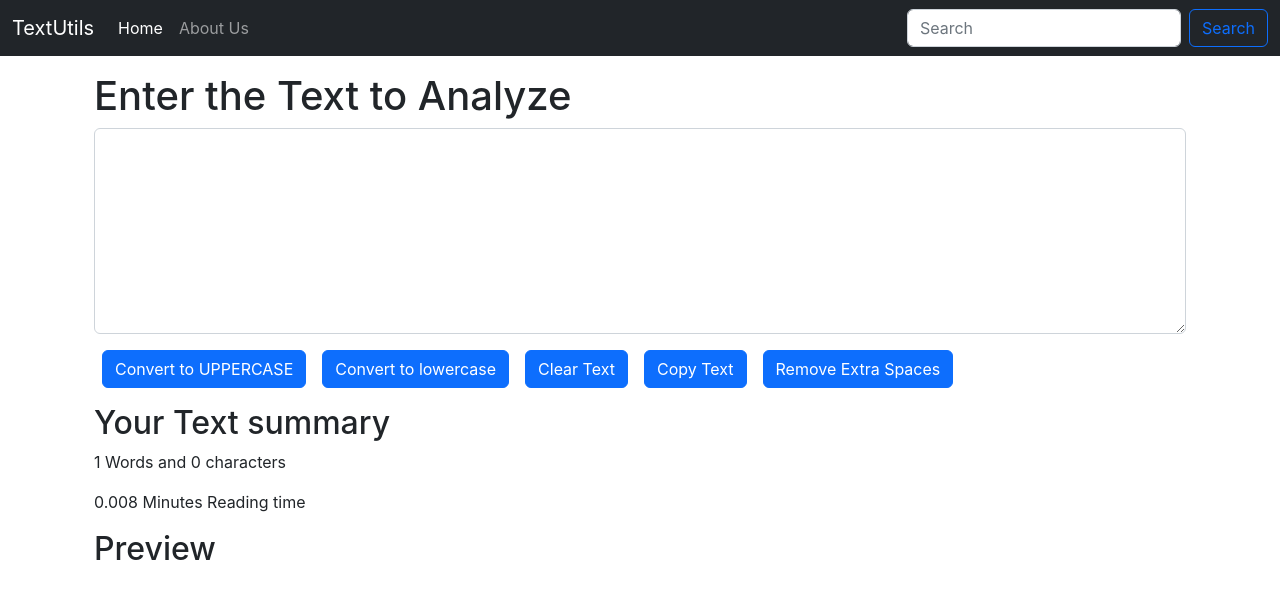
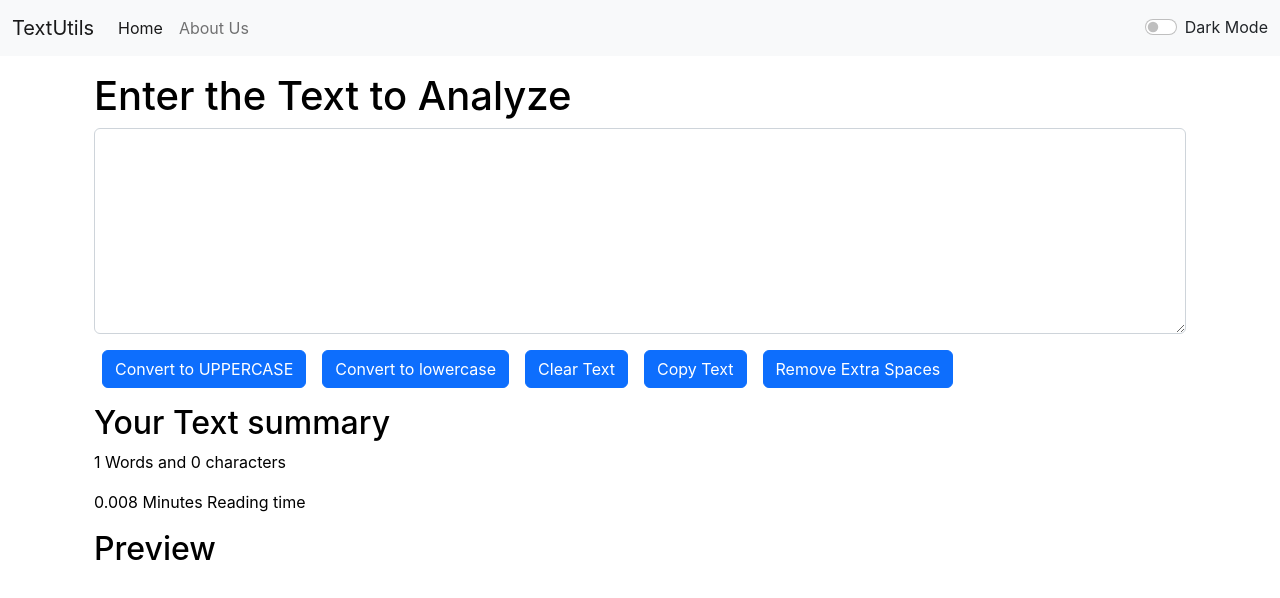
Before and after one commit to VenusTokyo/TextUtils-React-App, a React (Create React App) app: page / in a window 1280 px wide. Shown: the top 598 px of the page. Built offline with nearby package versions, Linux system fonts and the light colour scheme.

Commit message:
making dark mode button

```diff
--- a/src/App.js
+++ b/src/App.js
@@ -1,4 +1,4 @@
-import React from "react";
+import React, { useState } from "react";
 // import logo from "./logo.svg";
 import "./App.css";
 import About from "./components/About";
@@ -6,14 +6,26 @@
 import TextForm from "./components/TextForm";
 
 function App() {
-  return(
+  const [mode, setMode] = useState('light') //whether dark mode is enabled or not
+  const toggleMode = () => {
+    if (mode === 'light') {
+      setMode('dark')
+      document.body.style.backgroundColor = '#343a40'
+    }
+    else {
+      setMode('light')
+      document.body.style.backgroundColor = 'white'
+    }
+
+  }
+  return (
     <>
 
-      <Navbar title ="TextUtils" aboutText="About Us"/>
+      <Navbar title="TextUtils" aboutText="About Us" mode={mode} toggleMode={toggleMode} />
       <div className="container my-3">
-      {/* here my-3 is for margin in y axis */}
-      <TextForm heading="Enter the Text to Analyze"/>
-      {/* <About/> */}
+        {/* here my-3 is for margin in y axis */}
+        <TextForm heading="Enter the Text to Analyze" mode={mode}/>
+        {/* <About/> */}
       </div>
     </>
   );
--- a/src/components/Navbar.js
+++ b/src/components/Navbar.js
@@ -6,7 +6,7 @@
 
 export default function Navbar(props) {
     return (
-    <nav className="navbar navbar-expand-lg navbar-dark bg-dark">
+        <nav className={`navbar navbar-expand-lg navbar-${props.mode} bg-${props.mode}`}>
             <div className="container-fluid">
                 <a className="navbar-brand" href="/">{props.title}</a>
                 <button className="navbar-toggler" type="button" data-bs-toggle="collapse" data-bs-target="#navbarSupportedContent" aria-controls="navbarSupportedContent" aria-expanded="false" aria-label="Toggle navigation">
@@ -21,20 +21,26 @@
                             <a className="nav-link" href="/">{props.aboutText}</a>
                         </li>
                     </ul>
-        <form className="d-flex" role="search">
+                    <div className={`form-check form-switch text-${props.mode==='light'?'dark':'light'}`}>
+                        <input className="form-check-input" onClick={props.toggleMode} type="checkbox" role="switch" id="flexSwitchCheckDefault" />
+                        <label className="form-check-label" htmlFor="flexSwitchCheckDefault">Dark Mode</label>
+                    </div>
+                    {/* <form className="d-flex" role="search">
                         <input className="form-control me-2" type="search" placeholder="Search" aria-label="Search" />
                         <button className="btn btn-outline-primary" type="submit">Search</button>
-        </form>
+                    </form> */}
                 </div>
             </div>
         </nav>
     )
 }
-Navbar.propTypes ={title: PropTypes.string,
-aboutText: PropTypes.string}
+Navbar.propTypes = {
+    title: PropTypes.string,
+    aboutText: PropTypes.string
+}
 //setting a type
 Navbar.defaultProps = {
     title: 'set title here',
-    aboutText : 'abouttexthere'
+    aboutText: 'abouttexthere'
 }
 //setting default values if nothing is passed
--- a/src/components/TextForm.js
+++ b/src/components/TextForm.js
@@ -44,11 +44,11 @@
     const [text, setText] = useState('');
     return (
         <>
-        <div className='container'>
+        <div className='container' style={{color: props.mode==='dark'?'white':'black'}}>
             <h1>{props.heading} </h1>
             <div className="mb-3">
                 {/* <label for="MyBox" className="form-label">Example text area</label> */}
-                <textarea className="form-control" onChange={handleOnChange} value={text} id="MyBox" rows="8"></textarea>
+                <textarea className="form-control" onChange={handleOnChange} style={{backgroundColor: props.mode==='dark'?'#343a40':'white', color: props.mode==='dark'?'white':'black'}} value={text} id="MyBox" rows="8"></textarea>
             </div>
             <button className="btn btn-primary mx-2" onClick={handleUpClick}>Convert to UPPERCASE</button>
             <button className="btn btn-primary mx-2" onClick={handleLowClick}>Convert to lowercase</button>
@@ -58,7 +58,7 @@
             {/* <button className="btn btn-primary mx-2" onClick={handleItalics}>Convert to <i>Italics</i></button>
             <button className="btn btn-primary mx-2" onClick={handleBold}>Convert to <b>Bold</b></button> */}
         </div>
-        <div className="container my-3">
+        <div className="container my-3" style={{color: props.mode==='dark'?'white':'black'}}>
             <h2>Your Text summary</h2>
             <p>{text.split(" ").length} Words and {text.length} characters</p>
             <p>{ 0.008*text.split(" ").length} Minutes Reading time</p>
```
Lines whose indentation alone changed are shown as unchanged.
